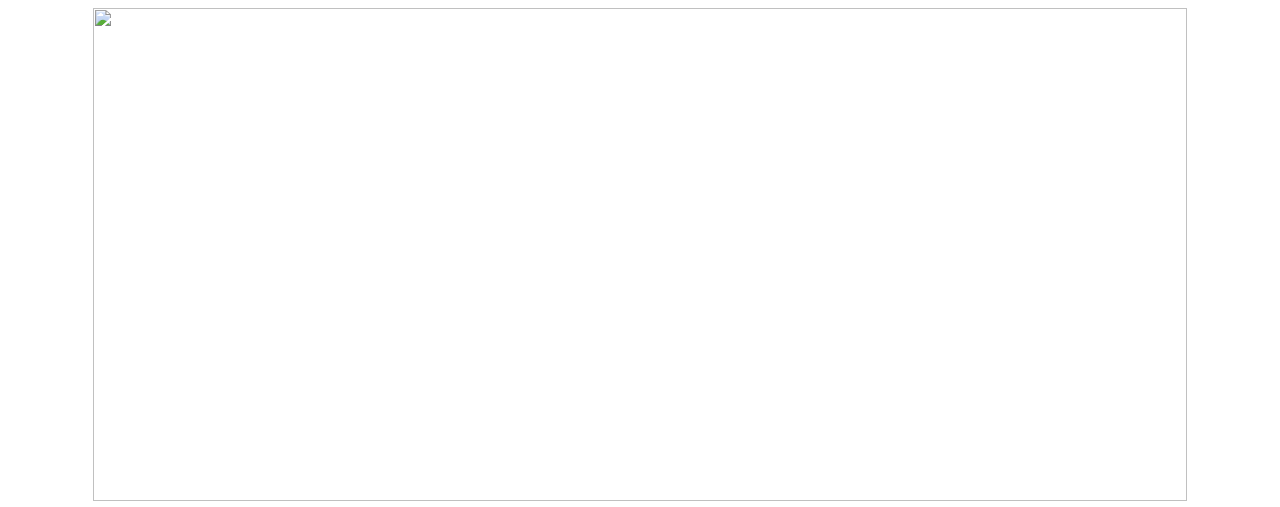
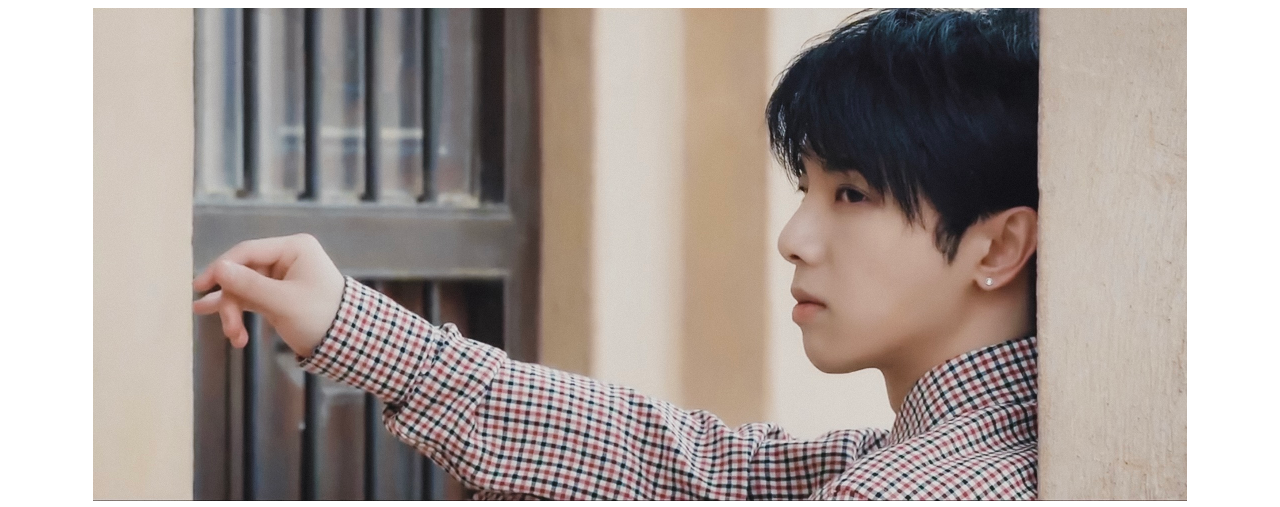
Before and after one commit to Wuhongru45/HCY08042, a plain HTML site: page project.htm in a window 1280 px wide. Shown: the top 507 px of the page. Drawn offline with Linux system fonts and the light colour scheme.

Commit message:
Update project.htm

```diff
--- a/project.htm
+++ b/project.htm
@@ -5,7 +5,7 @@
 <div id="head">
 <table width="1000"border="0"cellpadding="0"cellspacing="0">
 <tr>
-      <td><img src="img/8.jpg"width="1094"height="493"</td>
+      <td><img src="8.jpg"width="1094"height="493"</td>
 
 </tr>
 
```
